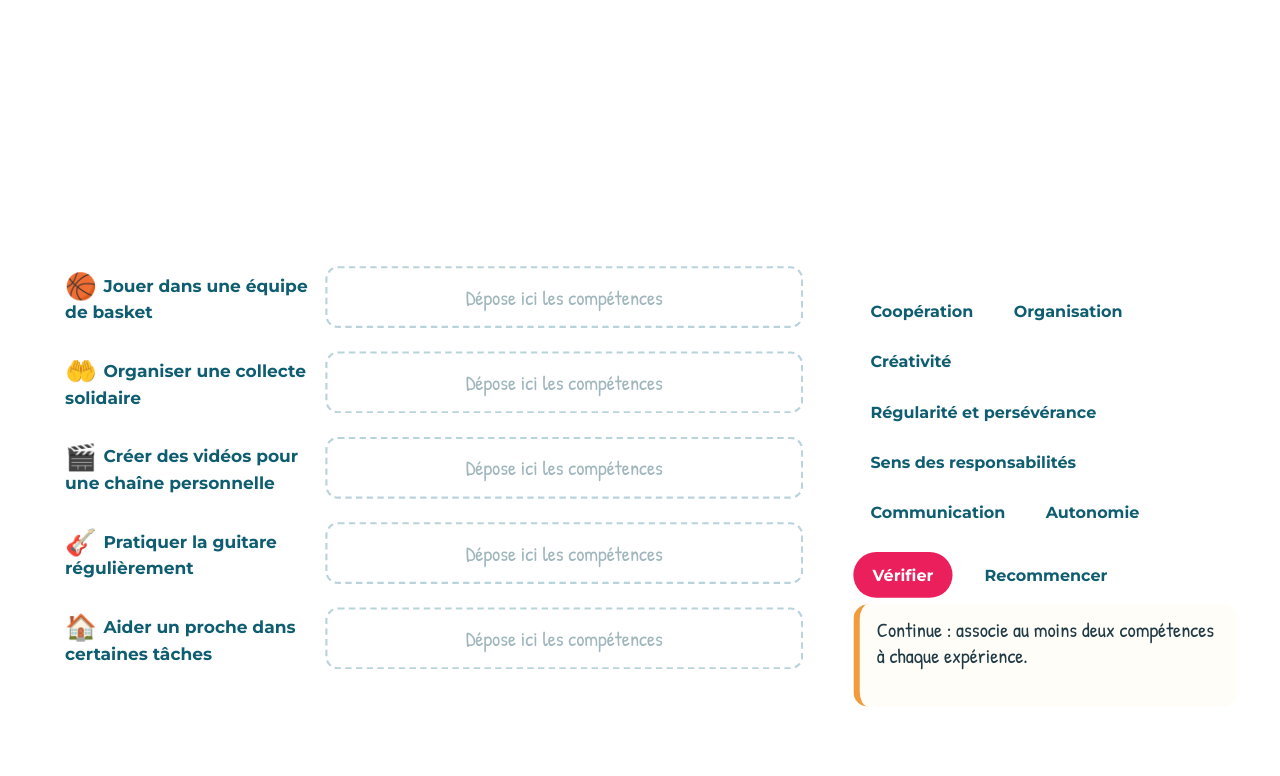
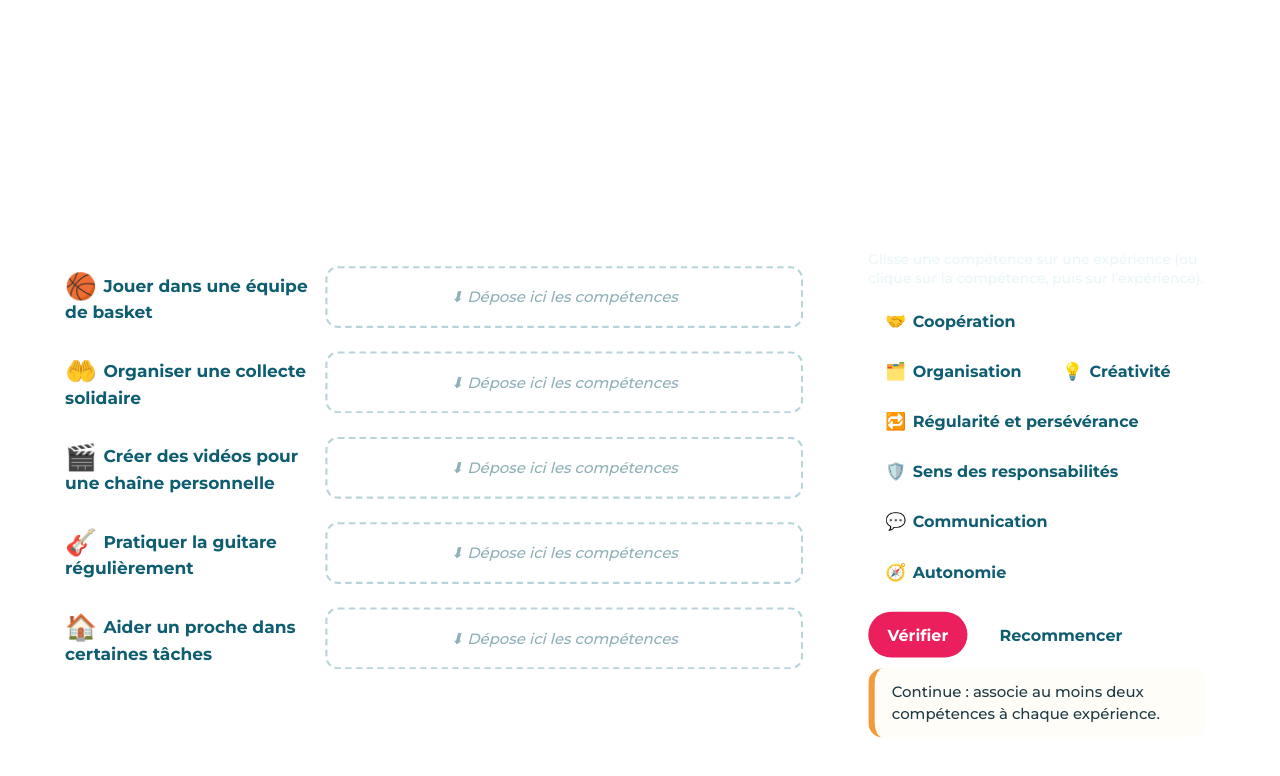
Before and after one commit to Meujesse/parcoursup-easy, a plain HTML site: page m3/competences.html in a window 1280 px wide. Both pictures are taken after a click on the button "Vérifier". Drawn offline with Linux system fonts and the light colour scheme.

Commit message:
M3 compétences : palette en carte, icônes, police sans manuscrit
Co-Authored-By: Claude Opus 5.5 <noreply@anthropic.com>

```diff
--- a/m3/competences.html
+++ b/m3/competences.html
@@ -9,9 +9,9 @@ html,body{background:transparent}
 .exp .nom{flex:0 0 230px;font:700 16px/1.25 Montserrat,sans-serif;color:var(--canard)}
 .exp .nom span{font-size:24px;margin-right:6px;vertical-align:-3px}
 .exp .zone{flex:1;height:58px;border:2px dashed #b9d3da;border-radius:12px;display:flex;flex-wrap:wrap;align-content:center;gap:6px;padding:4px 8px;overflow:hidden}
-.exp .zone:empty:before{content:"Dépose ici les compétences";font:400 19px 'Patrick Hand',cursive;color:#9fb6bd;margin:auto}
-#palette{position:absolute;left:800px;top:150px;width:360px}
-#palette h3{margin:0 0 10px;font:800 17px Montserrat,sans-serif;color:#fff}
+.exp .zone:empty:before{content:"⬇ Dépose ici les compétences";font:italic 500 14px Montserrat,sans-serif;color:#8fb0b8;margin:auto}
+#palette{position:absolute;left:796px;top:150px;width:352px;background:rgba(255,255,255,.16);border:2px solid rgba(255,255,255,.35);border-radius:20px;padding:16px 16px 14px}
+#palette h3{margin:0 0 6px;font:800 18px Montserrat,sans-serif;color:#fff}
 .chip{display:inline-flex;align-items:center;border-radius:999px;padding:8px 14px;margin:0 6px 8px 0;font:700 15px Montserrat,sans-serif;background:#fff;color:var(--canard);cursor:grab;user-select:none;border:2px solid #fff;touch-action:none}
 .chip.choisi{background:var(--rose);color:#fff;border-color:var(--rose)}
 .zone .chip{margin:0;padding:5px 10px;font-size:13px;cursor:pointer;background:#e7f3f6;border-color:#e7f3f6}
@@ -19,13 +19,14 @@ html,body{background:transparent}
 .zone .chip.moyen{background:#ffe9cf;border-color:var(--orange);color:#8a4a07}
 .zone .chip:after{content:"×";margin-left:6px;opacity:.5}
 .fantome{position:fixed;pointer-events:none;z-index:9;opacity:.9;transform:rotate(-3deg)}
-#retour{margin-top:6px;min-height:96px;background:#fffdf7;border-radius:14px;padding:12px 16px;font:400 19px/1.3 'Patrick Hand',cursive;color:var(--encre);display:none}
+#retour{margin-top:10px;background:#fffdf7;border-radius:14px;padding:12px 16px;font:500 14px/1.45 Montserrat,sans-serif;color:var(--encre);display:none}
 #retour.bien{display:block;border-left:6px solid var(--vert)}
 #retour.moyen{display:block;border-left:6px solid var(--orange)}
 #actions{margin-top:10px;display:flex;gap:10px}
 #actions .btn{box-shadow:none;font-size:15px;padding:10px 18px}
 #actions .btn.sec{border:2px solid #fff}
-#aide{font:400 18px/1.3 'Patrick Hand',cursive;color:#fff;margin:4px 0 8px}
+#aide{font:500 13px/1.4 Montserrat,sans-serif;color:#eaf6f8;margin:0 0 12px}
+.chip:before{content:attr(data-ico);margin-right:6px;font-size:1.05em}
 </style></head><body><div id="s">
 <div id="plateau"></div>
 <div id="palette"><h3>Les compétences</h3><div id="aide">Glisse une compétence sur une expérience (ou clique sur la compétence, puis sur l’expérience).</div><div id="chips"></div>
@@ -41,6 +42,7 @@ html,body{background:transparent}
   ['🎸','Pratiquer la guitare régulièrement',['Régularité et persévérance','Créativité']],
   ['🏠','Aider un proche dans certaines tâches',['Sens des responsabilités','Organisation','Autonomie']]];
  var COMP=['Coopération','Organisation','Créativité','Régularité et persévérance','Sens des responsabilités','Communication','Autonomie'];
+ var ICO={'Coopération':'🤝','Organisation':'🗂️','Créativité':'💡','Régularité et persévérance':'🔁','Sens des responsabilités':'🛡️','Communication':'💬','Autonomie':'🧭'};
  var OK='Bien joué ! Tu vois qu’une expérience peut révéler plusieurs compétences. Pour ton dossier, choisis uniquement celles que tu peux illustrer.';
  var KO='Cette association est possible dans certains cas. Demande-toi ce que la personne a réellement fait et appris.';
  var etat=PE.get('pe_m3_comp',null)||EXP.map(function(){return [];});
@@ -48,13 +50,13 @@ html,body{background:transparent}
  function save(){ PE.set('pe_m3_comp',etat); }
  function dessine(verifie){
   plateau.innerHTML=''; EXP.forEach(function(e,i){ var d=document.createElement('div'); d.className='exp'; d.dataset.i=i; d.innerHTML='<div class="nom"><span>'+e[0]+'</span>'+e[1]+'</div><div class="zone"></div>'; var z=d.querySelector('.zone');
-   etat[i].forEach(function(c){ var b=document.createElement('span'); b.className='chip'+(verifie?(e[2].indexOf(c)>=0?' bien':' moyen'):''); b.textContent=c; b.title='Retirer'; b.onclick=function(ev){ ev.stopPropagation(); etat[i]=etat[i].filter(function(x){return x!==c;}); save(); dessine(); retour.className=''; }; z.appendChild(b); });
+   etat[i].forEach(function(c){ var b=document.createElement('span'); b.className='chip'+(verifie?(e[2].indexOf(c)>=0?' bien':' moyen'):''); b.textContent=c; b.dataset.ico=ICO[c]||''; b.title='Retirer'; b.onclick=function(ev){ ev.stopPropagation(); etat[i]=etat[i].filter(function(x){return x!==c;}); save(); dessine(); retour.className=''; }; z.appendChild(b); });
    if(verifie){ var n=etat[i].filter(function(c){return e[2].indexOf(c)>=0;}).length; if(n>=Math.min(2,e[2].length)) d.classList.add('ok'); }
    d.onclick=function(){ if(choisi){ ajoute(i,choisi); } }; plateau.appendChild(d); });
  }
  function ajoute(i,c){ if(etat[i].indexOf(c)<0&&etat[i].length<4){ etat[i].push(c); save(); } choisi=null; marque(); retour.className=''; dessine(); }
  function marque(){ [].forEach.call(chips.children,function(b){ b.classList.toggle('choisi',b.textContent===choisi); }); }
- COMP.forEach(function(c){ var b=document.createElement('span'); b.className='chip'; b.textContent=c; chips.appendChild(b);
+ COMP.forEach(function(c){ var b=document.createElement('span'); b.className='chip'; b.textContent=c; b.dataset.ico=ICO[c]||''; chips.appendChild(b);
   b.addEventListener('pointerdown',function(ev){ ev.preventDefault(); var sx=ev.clientX, sy=ev.clientY, f=null, cible=null;
    function mv(e){ if(!f&&Math.hypot(e.clientX-sx,e.clientY-sy)>6){ f=b.cloneNode(true); f.classList.add('fantome'); var k=b.getBoundingClientRect().width/b.offsetWidth; f.style.transform='scale('+k+') rotate(-3deg)'; f.style.transformOrigin='0 0'; document.body.appendChild(f); }
     if(f){ f.style.left=(e.clientX-10)+'px'; f.style.top=(e.clientY-14)+'px'; var el=document.elementFromPoint(e.clientX,e.clientY); var x=el&&el.closest('.exp'); if(cible&&cible!==x) cible.classList.remove('vise'); cible=x; if(x) x.classList.add('vise'); } }
```
